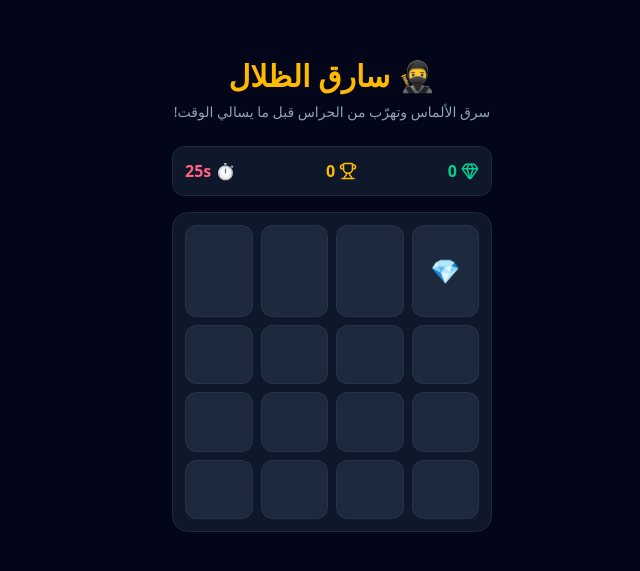
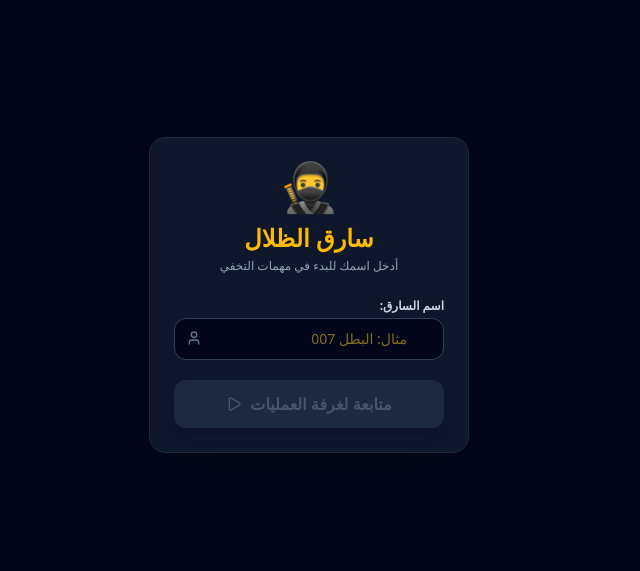
Before and after one commit to mohammedbous414-ops/servigo-app, a React (Vite) app: page / in a window 1280 px wide. Shown: the part 105-676 px from the top of the page, without its empty margins (411-1051 px from the left). Built offline with nearby package versions, Linux system fonts and the light colour scheme.

Commit message:
Enhance game logic and UI in App component
Refactor App component to enhance game logic and UI elements.

```diff
--- a/src/App.tsx
+++ b/src/App.tsx
@@ -1,122 +1,343 @@
 import React, { useState, useEffect } from 'react';
-import { Shield, Gem, RefreshCw, Trophy } from 'lucide-react';
+import { User, Shield, Gem, RefreshCw, Trophy, Flame, AlertTriangle, Eye, Lock, Home, Play } from 'lucide-react';
+
+// تعريف أنواع الواجهات والمستويات
+type Screen = 'welcome' | 'levels' | 'game';
+
+interface LevelConfig {
+  id: number;
+  name: string;
+  icon: string;
+  gridSize: number;
+  timeLimit: number;
+  unlocked: boolean;
+  guardCount: number;
+  trapCount: number;
+}
 
 export default function App() {
+  // إدارة الواجهات
+  const [currentScreen, setCurrentScreen] = useState<Screen>('welcome');
+  const [playerName, setPlayerName] = useState('');
+
+  // اللعبة والنتائج
   const [score, setScore] = useState(0);
   const [highScore, setHighScore] = useState(0);
-  const [gridSize, setGridSize] = useState(4);
-  const [targetIndex, setTargetIndex] = useState(0);
+  const [currentLevel, setCurrentLevel] = useState<LevelConfig | null>(null);
+
+  // عناصر الخريطة
+  const [targetPos, setTargetPos] = useState(0);
   const [guards, setGuards] = useState<number[]>([]);
+  const [traps, setTraps] = useState<number[]>([]);
+  const [hidingSpots, setHidingSpots] = useState<number[]>([]);
+  const [playerPos, setPlayerPos] = useState(0);
+  const [isHiding, setIsHiding] = useState(false);
+
+  // حالة الجيم
   const [gameOver, setGameOver] = useState(false);
+  const [gameWon, setGameWon] = useState(false);
   const [timeLeft, setTimeLeft] = useState(30);
 
-  const startNewGame = () => {
-    setScore(0);
-    setGameOver(false);
-    setTimeLeft(30);
-    spawnItems();
+  // قائمة المستويات
+  const levels: LevelConfig[] = [
+    { id: 1, name: 'شقة العمدة 🏠', icon: '🏠', gridSize: 4, timeLimit: 30, unlocked: true, guardCount: 1, trapCount: 1 },
+    { id: 2, name: 'المتحف السرّي 🏛️', icon: '🏛️', gridSize: 5, timeLimit: 25, unlocked: true, guardCount: 3, trapCount: 2 },
+    { id: 3, name: 'قصر الكونت 🏰', icon: '🏰', gridSize: 6, timeLimit: 20, unlocked: true, guardCount: 5, trapCount: 3 },
+  ];
+
+  // تشغيل الأصوات
+  const playSound = (type: 'gem' | 'alarm' | 'hide' | 'click') => {
+    try {
+      const ctx = new (window.AudioContext || (window as any).webkitAudioContext)();
+      const osc = ctx.createOscillator();
+      const gain = ctx.createGain();
+      osc.connect(gain);
+      gain.connect(ctx.destination);
+
+      if (type === 'gem') {
+        osc.frequency.setValueAtTime(587.33, ctx.currentTime);
+        osc.frequency.exponentialRampToValueAtTime(880, ctx.currentTime + 0.15);
+        gain.gain.setValueAtTime(0.2, ctx.currentTime);
+        gain.gain.exponentialRampToValueAtTime(0.01, ctx.currentTime + 0.15);
+        osc.start();
+        osc.stop(ctx.currentTime + 0.15);
+      } else if (type === 'alarm') {
+        osc.type = 'sawtooth';
+        osc.frequency.setValueAtTime(150, ctx.currentTime);
+        osc.frequency.linearRampToValueAtTime(600, ctx.currentTime + 0.3);
+        gain.gain.setValueAtTime(0.3, ctx.currentTime);
+        gain.gain.exponentialRampToValueAtTime(0.01, ctx.currentTime + 0.3);
+        osc.start();
+        osc.stop(ctx.currentTime + 0.3);
+      } else if (type === 'hide') {
+        osc.type = 'sine';
+        osc.frequency.setValueAtTime(400, ctx.currentTime);
+        osc.frequency.linearRampToValueAtTime(200, ctx.currentTime + 0.2);
+        gain.gain.setValueAtTime(0.15, ctx.currentTime);
+        gain.gain.exponentialRampToValueAtTime(0.01, ctx.currentTime + 0.2);
+        osc.start();
+        osc.stop(ctx.currentTime + 0.2);
+      }
+    } catch (e) {}
   };
 
-  const spawnItems = () => {
-    const totalCells = gridSize * gridSize;
-    const newTarget = Math.floor(Math.random() * totalCells);
-    let newGuards: number[] = [];
+  // بدء المستوى
+  const startLevel = (lvl: LevelConfig) => {
+    setCurrentLevel(lvl);
+    setTimeLeft(lvl.timeLimit);
+    setGameOver(false);
+    setGameWon(false);
+    setIsHiding(false);
 
-    const guardCount = Math.min(Math.floor(score / 5) + 1, totalCells - 2);
+    const totalCells = lvl.gridSize * lvl.gridSize;
 
-    while (newGuards.length < guardCount) {
-      const randomPos = Math.floor(Math.random() * totalCells);
-      if (randomPos !== newTarget && !newGuards.includes(randomPos)) {
-        newGuards.push(randomPos);
+    // تحديد الألماس
+    const target = Math.floor(Math.random() * totalCells);
+    setTargetPos(target);
+
+    // تحديد أماكن الاختباء (البيوتا/الأثاث)
+    let hides: number[] = [];
+    while (hides.length < 3) {
+      const p = Math.floor(Math.random() * totalCells);
+      if (p !== target && !hides.includes(p)) hides.push(p);
     }
+    setHidingSpots(hides);
+
+    // تحديد الحراس
+    let g: number[] = [];
+    while (g.length < lvl.guardCount) {
+      const p = Math.floor(Math.random() * totalCells);
+      if (p !== target && !hides.includes(p) && !g.includes(p)) g.push(p);
     }
+    setGuards(g);
 
-    setTargetIndex(newTarget);
-    setGuards(newGuards);
+    // تحديد الفخاخ
+    let t: number[] = [];
+    while (t.length < lvl.trapCount) {
+      const p = Math.floor(Math.random() * totalCells);
+      if (p !== target && !hides.includes(p) && !g.includes(p) && !t.includes(p)) t.push(p);
+    }
+    setTraps(t);
+
+    setCurrentScreen('game');
   };
 
+  // المؤقت
   useEffect(() => {
-    if (gameOver || timeLeft <= 0) return;
+    if (currentScreen !== 'game' || gameOver || gameWon || timeLeft <= 0) return;
     const timer = setInterval(() => {
       setTimeLeft((prev) => {
         if (prev <= 1) {
           setGameOver(true);
+          playSound('alarm');
           return 0;
         }
         return prev - 1;
       });
     }, 1000);
     return () => clearInterval(timer);
-  }, [timeLeft, gameOver]);
+  }, [timeLeft, gameOver, gameWon, currentScreen]);
 
+  // الضغط على الغرف
   const handleCellClick = (index: number) => {
-    if (gameOver) return;
+    if (gameOver || gameWon) return;
 
-    if (guards.includes(index)) {
+    setPlayerPos(index);
+
+    // 1. إذا ضغط على مكان اختباء
+    if (hidingSpots.includes(index)) {
+      setIsHiding(true);
+      playSound('hide');
+      return;
+    }
+
+    setIsHiding(false);
+
+    // 2. إذا ضغط على حارس أو فخ
+    if (guards.includes(index) || traps.includes(index)) {
       setGameOver(true);
+      playSound('alarm');
       if (score > highScore) setHighScore(score);
-    } else if (index === targetIndex) {
-      const newScore = score + 1;
+    }
+    // 3. إذا وصل للألماس
+    else if (index === targetPos) {
+      playSound('gem');
+      setGameWon(true);
+      const newScore = score + 10;
       setScore(newScore);
       if (newScore > highScore) setHighScore(newScore);
-      spawnItems();
     }
   };
 
   return (
     <div className="min-h-screen bg-slate-950 text-white flex flex-col items-center justify-center p-4 dir-rtl">
-      <div className="text-center mb-6">
-        <h1 className="text-3xl font-bold text-amber-400 mb-2 flex items-center justify-center gap-2">
-          🥷 سارق الظلال
-        </h1>
-        <p className="text-slate-400 text-sm">سرق الألماس وتهرّب من الحراس قبل ما يسالي الوقت!</p>
-      </div>
 
-      <div className="flex justify-between w-full max-w-xs mb-4 bg-slate-900 p-3 rounded-xl border border-slate-800">
-        <div className="flex items-center gap-1 text-emerald-400">
-          <Gem size={18} />
-          <span className="font-bold">{score}</span>
-        </div>
-        <div className="flex items-center gap-1 text-amber-400">
-          <Trophy size={18} />
-          <span className="font-bold">{highScore}</span>
-        </div>
-        <div className="font-bold text-rose-400">
-          ⏱️ {timeLeft}s
+      {/* ================= 1. واجهة إدخال اسم اللاعب ================= */}
+      {currentScreen === 'welcome' && (
+        <div className="bg-slate-900 border border-slate-800 p-6 rounded-2xl max-w-xs w-full text-center shadow-2xl animate-fade-in">
+          <div className="text-5xl mb-3">🥷</div>
+          <h1 className="text-2xl font-black text-amber-400 mb-1">سارق الظلال</h1>
+          <p className="text-slate-400 text-xs mb-6">أدخل اسمك للبدء في مهمات التخفي</p>
+
+          <div className="mb-5 text-right">
+            <label className="text-xs text-slate-300 font-bold mb-1 block">اسم السارق:</label>
+            <div className="relative">
+              <input
+                type="text"
+                placeholder="مثال: البطل 007"
+                value={playerName}
+                onChange={(e) => setPlayerName(e.target.value)}
+                className="w-full bg-slate-950 border border-slate-700 rounded-xl py-2.5 px-3 pr-9 text-sm text-amber-300 focus:outline-none focus:border-amber-500"
+              />
+              <User size={16} className="absolute left-3 top-3 text-slate-500" />
             </div>
           </div>
 
-      <div
-        className="grid gap-2 bg-slate-900 p-3 rounded-2xl border border-slate-800 max-w-xs w-full aspect-square"
-        style={{ gridTemplateColumns: `repeat(${gridSize}, minmax(0, 1fr))` }}
+          <button
+            onClick={() => {
+              if (playerName.trim()) {
+                playSound('click');
+                setCurrentScreen('levels');
+              }
+            }}
+            disabled={!playerName.trim()}
+            className={`w-full py-3 rounded-xl font-bold flex items-center justify-center gap-2 shadow-lg transition ${
+              playerName.trim()
+                ? 'bg-amber-500 hover:bg-amber-600 text-slate-950 active:scale-95'
+                : 'bg-slate-800 text-slate-600 cursor-not-allowed'
+            }`}
           >
-        {Array.from({ length: gridSize * gridSize }).map((_, i) => (
+            متابعة لغرفة العمليات <Play size={16} />
+          </button>
+        </div>
+      )}
+
+      {/* ================= 2. واجهة اختيار المستوى ================= */}
+      {currentScreen === 'levels' && (
+        <div className="bg-slate-900 border border-slate-800 p-6 rounded-2xl max-w-xs w-full shadow-2xl animate-fade-in">
+          <div className="flex items-center justify-between mb-4 border-b border-slate-800 pb-3">
+            <div>
+              <span className="text-xs text-slate-400">اللاعب الحالي:</span>
+              <h2 className="text-amber-400 font-bold text-sm">🥷 {playerName}</h2>
+            </div>
+            <div className="text-emerald-400 font-bold text-xs flex items-center gap-1 bg-emerald-950/50 px-2 py-1 rounded-lg border border-emerald-800">
+              <Gem size={14} /> {score} pts
+            </div>
+          </div>
+
+          <h3 className="text-center font-extrabold text-slate-200 mb-4 text-sm">اختر الخريطة والمستوى:</h3>
+
+          <div className="space-y-3 mb-5">
+            {levels.map((lvl) => (
               <button
-            key={i}
-            onClick={() => handleCellClick(i)}
-            disabled={gameOver}
-            className="bg-slate-800 hover:bg-slate-700 active:scale-95 transition rounded-xl flex items-center justify-center text-2xl shadow-inner border border-slate-700/50"
+                key={lvl.id}
+                onClick={() => startLevel(lvl)}
+                className="w-full bg-slate-800 hover:bg-slate-700 active:scale-95 transition p-3 rounded-xl border border-slate-700/70 flex items-center justify-between"
               >
-            {i === targetIndex && !gameOver ? '💎' : null}
-            {guards.includes(i) && gameOver ? '👮' : null}
+                <div className="flex items-center gap-3">
+                  <span className="text-2xl">{lvl.icon}</span>
+                  <div className="text-right">
+                    <div className="font-bold text-sm text-slate-100">{lvl.name}</div>
+                    <div className="text-[10px] text-slate-400">حراس: {lvl.guardCount} | فخاخ: {lvl.trapCount}</div>
+                  </div>
+                </div>
+                <Play size={16} className="text-amber-400" />
               </button>
             ))}
           </div>
 
-      {gameOver && (
-        <div className="mt-6 bg-slate-900 border border-slate-800 p-4 rounded-xl text-center max-w-xs w-full">
-          <h2 className="text-xl font-bold text-rose-500 mb-1">
-            {timeLeft === 0 ? '⏰ سالا الوقت!' : '🚨 حصلك الحارس!'}
-          </h2>
-          <p className="text-slate-300 text-sm mb-4">جمعتي: <span className="text-amber-400 font-bold">{score}</span> ألماس</p>
           <button
-            onClick={startNewGame}
-            className="w-full py-2 px-4 bg-amber-500 hover:bg-amber-600 text-slate-950 font-bold rounded-lg flex items-center justify-center gap-2"
+            onClick={() => setCurrentScreen('welcome')}
+            className="w-full py-2 bg-slate-950 text-slate-400 hover:text-white rounded-lg text-xs font-bold"
           >
-            <RefreshCw size={18} /> العب من جديد
+            ← تغيير اسم اللاعب
           </button>
         </div>
       )}
+
+      {/* ================= 3. واجهة اللعب (المنزل والبيوتا) ================= */}
+      {currentScreen === 'game' && currentLevel && (
+        <div className="flex flex-col items-center w-full max-w-xs animate-fade-in">
+
+          {/* Header */}
+          <div className="flex justify-between items-center w-full mb-3 bg-slate-900 p-3 rounded-xl border border-slate-800">
+            <div className="flex items-center gap-2">
+              <span className="text-xs text-slate-300 font-bold">🥷 {playerName}</span>
+            </div>
+            <div className="text-rose-400 font-bold text-sm">
+              ⏱️ {timeLeft}s
+            </div>
+            <button
+              onClick={() => setCurrentScreen('levels')}
+              className="text-xs bg-slate-800 hover:bg-slate-700 px-2 py-1 rounded text-slate-300"
+            >
+              الخريطة 🗺️
+            </button>
+          </div>
+
+          {/* Map Legend */}
+          <div className="flex justify-around w-full text-[10px] text-slate-400 mb-2 bg-slate-900/50 p-1.5 rounded-lg border border-slate-800">
+            <span>🚪 غرفة</span>
+            <span>📦 اختباء</span>
+            <span>💎 الكنز</span>
+            <span>👮 حارس</span>
+            <span>💣 فخ</span>
+          </div>
+
+          {/* Game Board Grid */}
+          <div
+            className="grid gap-2 bg-slate-900 p-3 rounded-2xl border border-slate-800 w-full aspect-square shadow-2xl relative"
+            style={{ gridTemplateColumns: `repeat(${currentLevel.gridSize}, minmax(0, 1fr))` }}
+          >
+            {Array.from({ length: currentLevel.gridSize * currentLevel.gridSize }).map((_, i) => {
+              const isTarget = i === targetPos;
+              const isGuard = guards.includes(i);
+              const isTrap = traps.includes(i);
+              const isHide = hidingSpots.includes(i);
+
+              return (
+                <button
+                  key={i}
+                  onClick={() => handleCellClick(i)}
+                  disabled={gameOver || gameWon}
+                  className={`relative rounded-xl flex items-center justify-center text-xl shadow-inner transition border ${
+                    isHide
+                      ? 'bg-amber-950/40 border-amber-800/60'
+                      : 'bg-slate-800 hover:bg-slate-700 border-slate-700/60'
+                  }`}
+                >
+                  {/* الألماس */}
+                  {isTarget && !gameOver && !gameWon ? '💎' : null}
+
+                  {/* مكثف اختباء (خزانة/أثاث) */}
+                  {isHide && !gameOver ? '📦' : null}
+
+                  {/* الحراس والفخاخ (تظهر عند الخسارة أو الفوز) */}
+                  {isGuard && (gameOver || gameWon) ? '👮' : null}
+                  {isTrap && (gameOver || gameWon) ? '💣' : null}
+                </button>
+              );
+            })}
+          </div>
+
+          {/* Modal Game Over / Win */}
+          {(gameOver || gameWon) && (
+            <div className="mt-4 bg-slate-900 border border-slate-800 p-4 rounded-xl text-center w-full">
+              <h2 className={`text-lg font-bold mb-1 ${gameWon ? 'text-emerald-400' : 'text-rose-500'}`}>
+                {gameWon ? '🎉 نجحت المهمة وسرقتي الكنز!' : timeLeft === 0 ? '⏰ انتهى الوقت!' : '🚨 حصلك الحارس أو الفخ!'}
+              </h2>
+              <button
+                onClick={() => startLevel(currentLevel)}
+                className="mt-3 w-full py-2 bg-amber-500 hover:bg-amber-600 text-slate-950 font-bold rounded-lg text-xs flex items-center justify-center gap-1"
+              >
+                <RefreshCw size={14} /> إعادة المحاولة
+              </button>
+            </div>
+          )}
+
+        </div>
+      )}
+
     </div>
   );
     }
```
Lines whose indentation alone changed are shown as unchanged.
